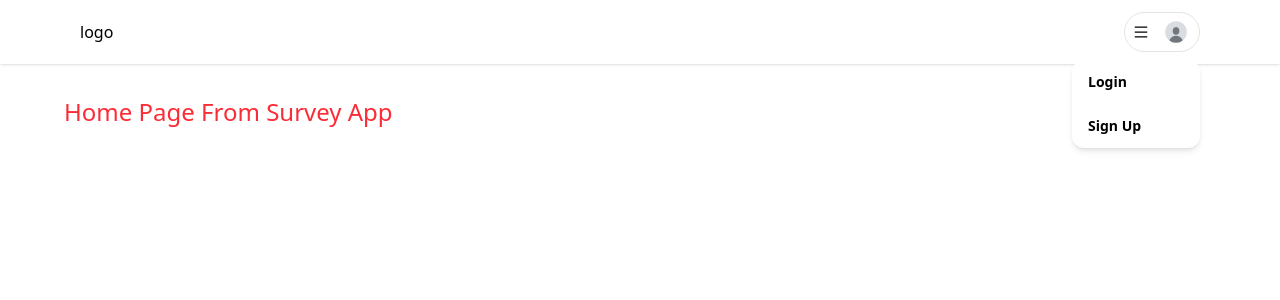
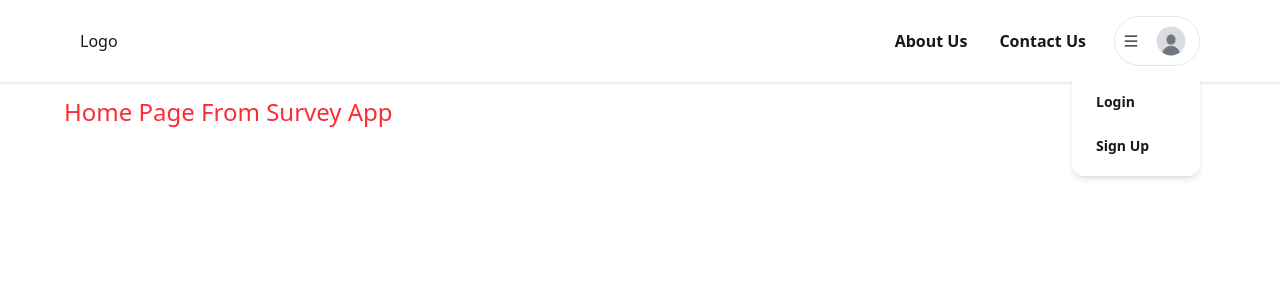
Before and after one commit to Yasmin17-23/survey-project-client, a React (Vite) app: page / in a window 1280 px wide. Both pictures are taken after a click on the element 1162 px from the left and 32 px from the top of the page. Shown: the top 300 px of the page. Built offline with nearby package versions, Linux system fonts and the light colour scheme; no server answers.

Commit message:
signup page created

```diff
--- a/package.json
+++ b/package.json
@@ -16,6 +16,8 @@
     "react": "^19.1.0",
     "react-dom": "^19.1.0",
     "react-helmet": "^6.1.0",
+    "react-hook-form": "^7.61.0",
+    "react-hot-toast": "^2.5.2",
     "react-icons": "^5.5.0",
     "react-router": "^7.7.0",
     "tailwindcss": "^4.1.11"
@@ -25,6 +27,7 @@
     "@types/react": "^19.1.8",
     "@types/react-dom": "^19.1.6",
     "@vitejs/plugin-react": "^4.6.0",
+    "daisyui": "^5.0.46",
     "eslint": "^9.30.1",
     "eslint-plugin-react-hooks": "^5.2.0",
     "eslint-plugin-react-refresh": "^0.4.20",
--- a/src/components/Shared/Navbar/Navbar.jsx
+++ b/src/components/Shared/Navbar/Navbar.jsx
@@ -1,68 +1,86 @@
-import { useState } from "react"
-import useAuth from "../../../hooks/useAuth"
-import profileImg from '../../../assets/images/profile-img1.jpg'
-import { Link } from "react-router"
+import { useState } from "react";
+import useAuth from "../../../hooks/useAuth";
+import profileImg from "../../../assets/images/profile-img1.jpg";
+import { Link } from "react-router";
 import { AiOutlineMenu } from "react-icons/ai";
 
-
-
 const Navbar = () => {
-  const { user, logOut } = useAuth()
+  const { user, logOut } = useAuth();
   const [isOpen, setIsOpen] = useState(false);
 
   return (
-      <div className='fixed w-full bg-white z-10 shadow-sm'>
-      <div className='py-5 sm:py-3'>
-
-      <div className='max-w-8xl mx-auto xl:px-20 md:px-10 sm:px-2 px-4'>
-          <div className='flex flex-row  items-center justify-between gap-3 md:gap-0'>
+    <div className="fixed w-full bg-white z-10 shadow-sm">
+      <div className="py-4">
+        <div className="max-w-8xl mx-auto xl:px-20 md:px-10 sm:px-2 px-4">
+          <div className="flex flex-row  items-center justify-between gap-3 md:gap-0">
             {/* Logo */}
-            <Link to='/'>
-                <p>logo</p>
+            <Link to="/">
+              <p>Logo</p>
             </Link>
             {/* Dropdown Menu */}
-            <div className='relative'>
-              <div className='flex flex-row items-center gap-3'>
+            <div className="relative">
+              <div className="flex flex-row items-center gap-3">
+                {/* Become A Host btn */}
+                <div className="flex justify-between items-center">
+                  <Link
+                    to="/about-us"
+                    className="block  px-4 py-3 hover:bg-lime-100 transition font-semibold
+                    hover:rounded-4xl space-x-5 hover:text-amber-950"
+                  >
+                    About Us
+                  </Link>
+                  <Link
+                    to="/contact-us"
+                    className="block  px-4 py-3 hover:bg-lime-100 transition
+                    font-semibold hover:rounded-4xl space-x-5 hover:text-amber-950"
+                  >
+                    Contact Us
+                  </Link>
+                </div>
+
                 {/* Dropdown btn */}
                 <div
                   onClick={() => setIsOpen(!isOpen)}
-                  className='p-4 md:py-1 md:px-2 border-[1px] border-neutral-200 flex flex-row items-center gap-3 rounded-full cursor-pointer hover:shadow-md transition'
+                  className="p-4 md:py-1 md:px-2 border-[1px] border-neutral-200 flex flex-row items-center gap-3 rounded-full cursor-pointer hover:shadow-md transition"
                 >
-                  <AiOutlineMenu/>
-                  <div className='hidden md:block'>
+                  <AiOutlineMenu />
+                  <div className="hidden md:block">
                     {/* Avatar */}
                     <img
-                      className='rounded-full'
-                      referrerPolicy='no-referrer'
+                      className="rounded-full"
+                      referrerPolicy="no-referrer"
                       src={user && user.photoURL ? user.photoURL : profileImg}
-                      alt='profile'
-                      height='30'
-                      width='30'
+                      alt="profile"
+                      height="40"
+                      width="40"
                     />
                   </div>
                 </div>
               </div>
               {isOpen && (
-                <div className='absolute rounded-xl shadow-md w-[40vw] md:w-[10vw] bg-white overflow-hidden right-0 top-12 text-sm'>
-                  <div className='flex flex-col cursor-pointer'>
+                <div className="absolute rounded-xl shadow-md w-[40vw] md:w-[10vw] bg-white
+                overflow-hidden right-0 top-14 text-sm">
+                  <div className="flex flex-col cursor-pointer p-2">
                     <Link
-                      to='/'
-                      className='block md:hidden px-4 py-3 hover:bg-neutral-100 transition font-semibold'
-                    >
+                      to="/"
+                      className="block md:hidden px-4 py-3 hover:bg-lime-100 transition
+                      font-semibold hover:text-amber-950 hover:rounded-4xl gap-4">
                       Home
                     </Link>
 
                     {user ? (
                       <>
                         <Link
-                          to='/dashboard'
-                          className='px-4 py-3 hover:bg-neutral-100 transition font-semibold'
+                          to="/dashboard"
+                          className="block md:hidden px-4 py-3 hover:bg-lime-100 transition
+                       font-semibold hover:text-amber-950 hover:rounded-4xl"
                         >
                           Dashboard
                         </Link>
                         <div
                           onClick={logOut}
-                          className='px-4 py-3 hover:bg-neutral-100 transition font-semibold cursor-pointer'
+                          className="px-4 py-3 hover:bg-lime-100 transition font-semibold cursor-pointer
+                          hover:text-amber-950 hover:rounded-4xl"
                         >
                           Logout
                         </div>
@@ -70,14 +88,16 @@ const Navbar = () => {
                     ) : (
                       <>
                         <Link
-                          to='/login'
-                          className='px-4 py-3 hover:bg-neutral-100 transition font-semibold'
+                          to="/login"
+                          className="px-4 py-3 hover:bg-lime-100 transition font-semibold cursor-pointer
+                          hover:text-amber-950 hover:rounded-4xl"
                         >
                           Login
                         </Link>
                         <Link
-                          to='/signup'
-                          className='px-4 py-3 hover:bg-neutral-100 transition font-semibold'
+                          to="/signup"
+                          className="px-4 py-3 hover:bg-lime-100 transition font-semibold cursor-pointer
+                          hover:text-amber-950 hover:rounded-4xl"
                         >
                           Sign Up
                         </Link>
@@ -88,11 +108,10 @@ const Navbar = () => {
               )}
             </div>
           </div>
-      </div>
-
+        </div>
       </div>
     </div>
-  )
-}
+  );
+};
 
-export default Navbar
+export default Navbar;
--- a/src/index.css
+++ b/src/index.css
@@ -1 +1,2 @@
 @import "tailwindcss";
+@plugin "daisyui";
--- a/src/main.jsx
+++ b/src/main.jsx
@@ -3,6 +3,7 @@ import { createRoot } from "react-dom/client";
 import "./index.css";
 import { RouterProvider } from "react-router";
 import { router } from "./routes/Routes.jsx";
+import { Toaster } from 'react-hot-toast';
 import AuthProvider from "./providers/AuthProvider.jsx";
 import { QueryClient, QueryClientProvider } from "@tanstack/react-query";
 
--- /dev/null
+++ b/src/pages/AboutUs/AboutUs.jsx
@@ -0,0 +1,9 @@
+import React from 'react'
+
+const  AboutUs = () => {
+  return (
+    <div>AboutUs Page</div>
+  )
+}
+
+export default  AboutUs
--- /dev/null
+++ b/src/pages/ContactUs/ContactUs.jsx
@@ -0,0 +1,9 @@
+import React from 'react'
+
+const ContactUs = () => {
+  return (
+    <div>ContactUs Page</div>
+  )
+}
+
+export default ContactUs
```
Also changed, not shown: src/layouts/MainLayout.jsx (+8 -9 lines), src/pages/SignUp/SignUp.jsx (+115 -4 lines), src/routes/Routes.jsx (+10 -0 lines), 1 other file (tests, documents, lock files or other folders).
